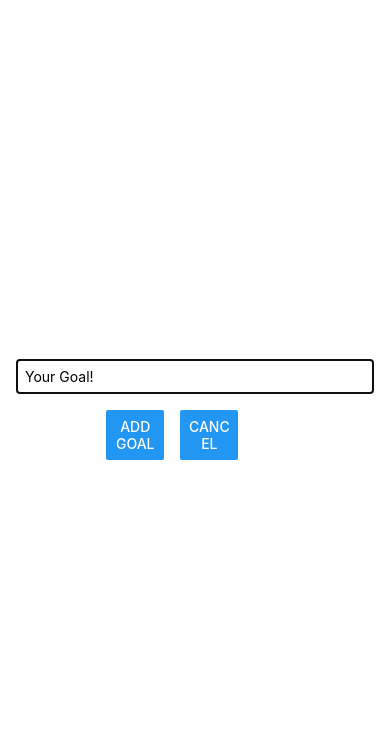
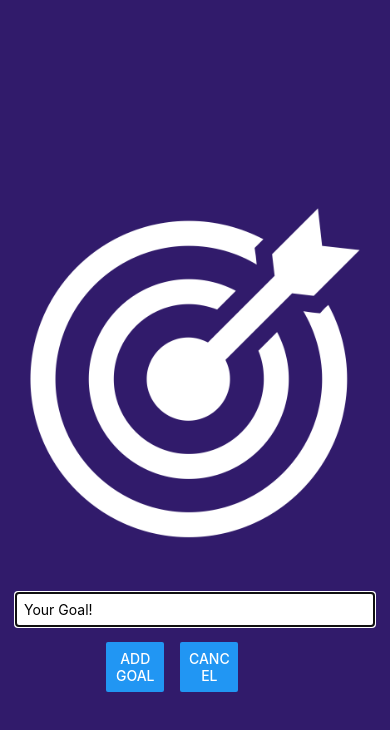
Before and after one commit to ciarancooke9/react_native_first_project, a React Native app: screen / in a window 390 px wide. Both pictures are taken after a click on the button "ADD NEW GOAL". Shown: the top 730 px of the page. Built offline with nearby package versions, Linux system fonts and the light colour scheme.

Commit message:
image added to add goal modal

```diff
--- a/components/GoalInput.js
+++ b/components/GoalInput.js
@@ -1,4 +1,11 @@
-import { StyleSheet, View, TextInput, Button, Modal } from "react-native";
+import {
+  StyleSheet,
+  View,
+  TextInput,
+  Button,
+  Modal,
+  Image,
+} from "react-native";
 import { useState } from "react";
 
 function GoalInput(props) {
@@ -16,6 +23,7 @@
   return (
     <Modal visible={props.visible} animationType="slide">
       <View style={styles.inputContainer}>
+      <Image style={styles.image} source={require('../assets/images/goal.png')} />
         <TextInput
           style={styles.textInput}
           placeholder="Your Goal!"
@@ -42,14 +50,16 @@
     flex: 1,
     justifyContent: "center",
     alignItems: "center",
-    marginBottom: 24,
     padding: 16,
-    borderBottomWidth: 1,
-    borderBottomColor: "lightgreen",
+    backgroundColor: '#311b6b',
+  },
+  image: {
+    width: 400,
+    height: 400,
+    margin: 20,
   },
   textInput: {
-    borderWidth: 1,
-    borderColor: "#ccccccc",
+    backgroundColor: 'white',
     width: "100%",
     padding: 8,
   },
@@ -58,7 +68,7 @@
     flexDirection: "row",
   },
   button: {
-    width: '30%',
+    width: "30%",
     marginHorizontal: 8,
-  }
+  },
 });
```
Also changed, not shown: assets/images/goal.png (added).
